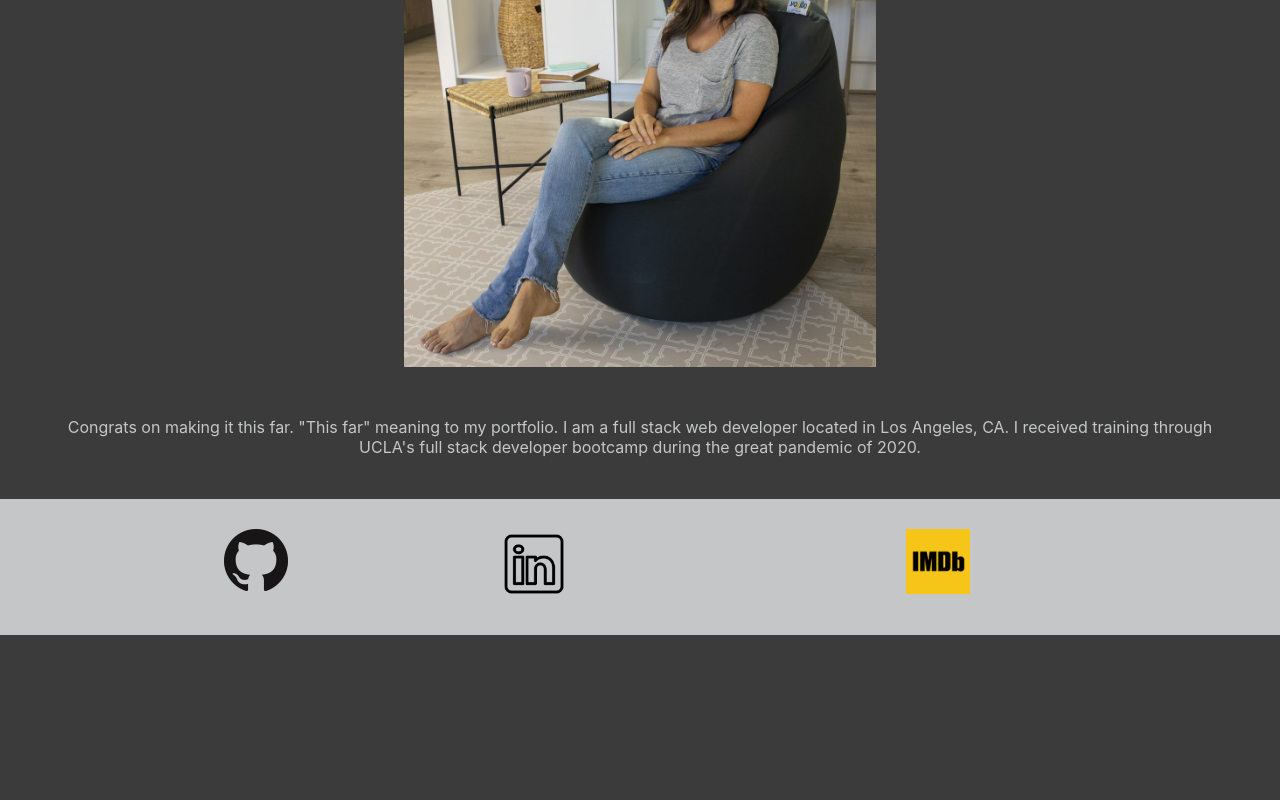
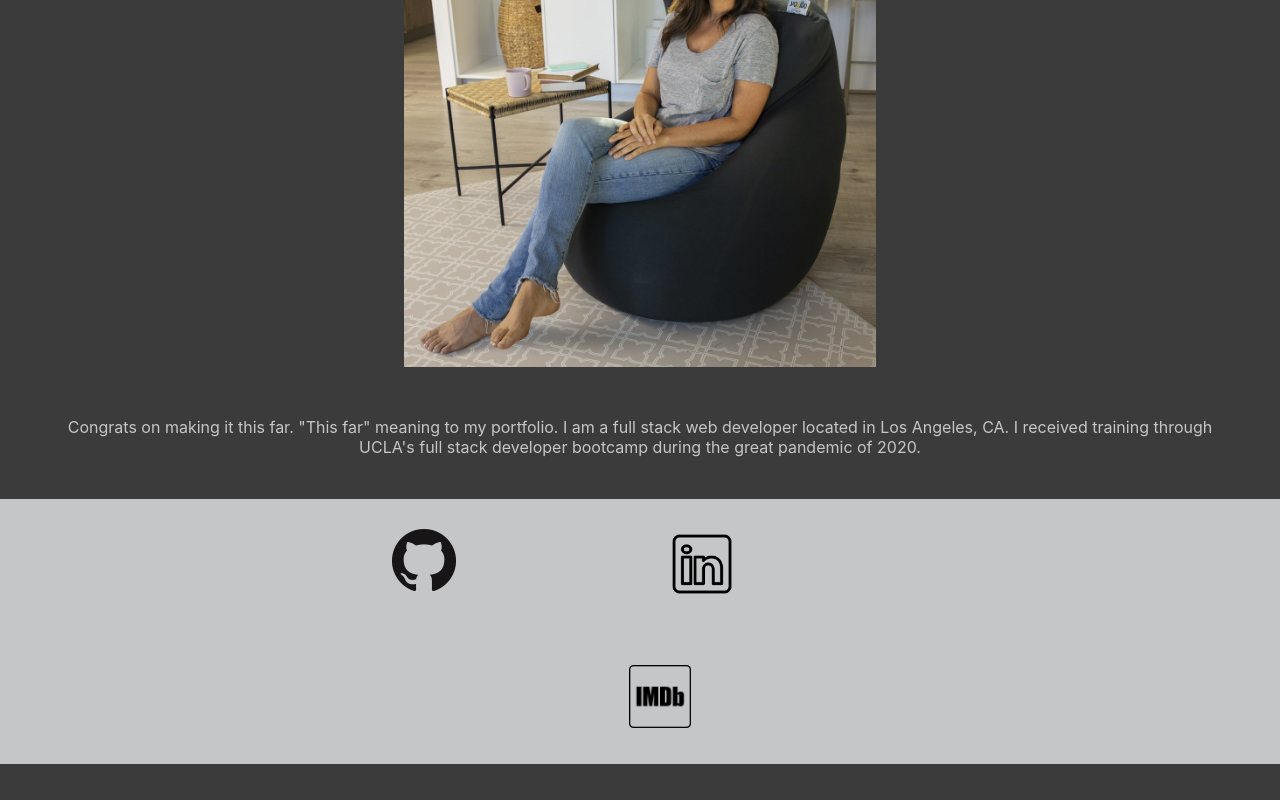
Before and after one commit to suzannaakins/react-portfolio, a React (Create React App) app: page / in a window 1280 px wide. Shown: the part 437-1237 px from the top of the page. Before the commit the page ends 1108 px from the top, so only its background shows below. Built offline with nearby package versions, Linux system fonts and the light colour scheme.

Commit message:
footer logo to black and white

```diff
--- a/src/components/Footer/index.css
+++ b/src/components/Footer/index.css
@@ -4,9 +4,17 @@ footer ul {
 }
 
 .imdb {
-        width: 19%;
+        width: 6%;
+        margin: 0px 0px;
       }
 
 .linkedin {
         width: 15%;
+        margin: 0px 0px;
 }
+
+li {
+        padding: 0px 0px;
+        margin: 0px 0px;
+        justify-content: space-around;
+}
--- a/src/components/Footer/index.js
+++ b/src/components/Footer/index.js
@@ -18,7 +18,6 @@ function Footer() {
                         </img>
                     </a>
                 </li>
-                <br />
                 <li>
                     <a
                         class="btn"
@@ -33,7 +32,6 @@ function Footer() {
                         </img>
                     </a>
                 </li>
-                <br />
                 <li>
                     <a
                         class="btn"
```
Also changed, not shown: src/assets/imdb.png.
